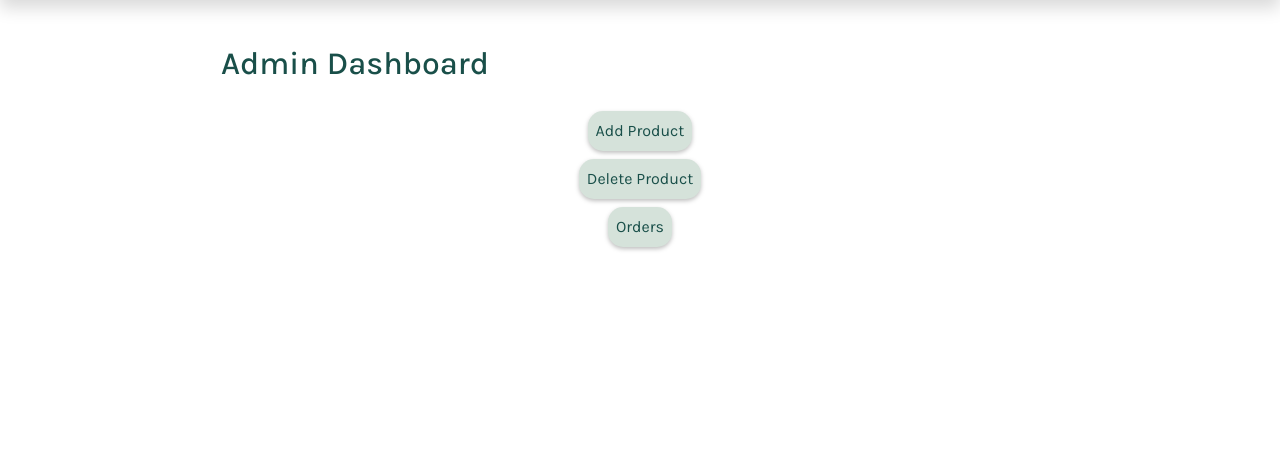
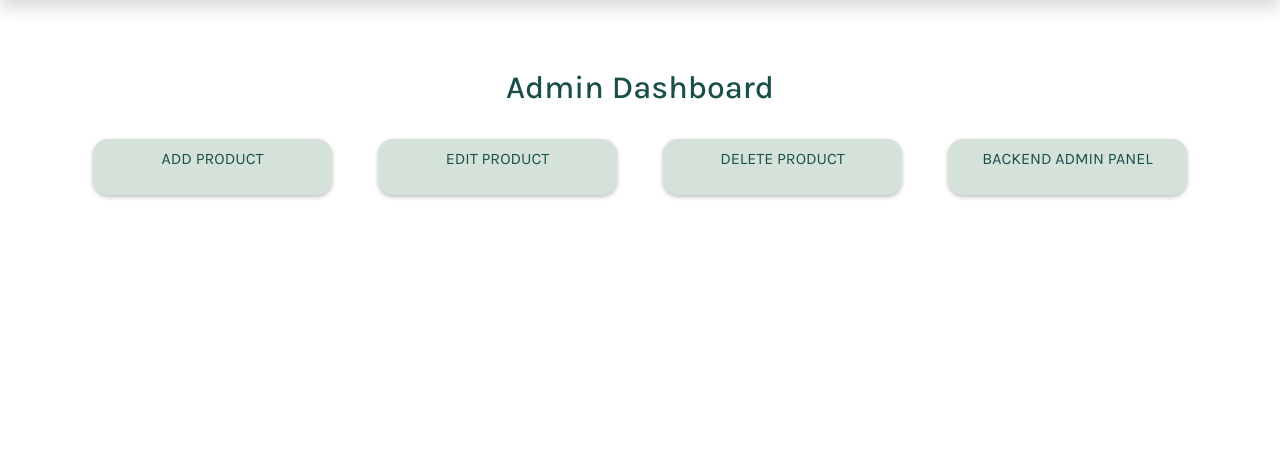
Before and after one commit to amylour/everneed, a Django app: page /products/admin_dashboard/ in a window 1280 px wide. Shown: the part 113-563 px from the top of the page. Run offline with Django 3.2, Linux system fonts and the light colour scheme; a user stored in the database is signed in; data comes from the database, SQL or seed files in the repository; some libraries are stand-ins or nearby versions.

Commit message:
update: admin panel & add padding to buttons

```diff
--- a/products/templates/products/admin_dashboard.html
+++ b/products/templates/products/admin_dashboard.html
@@ -10,26 +10,27 @@
 
 <div class="overlay"></div>
 <div class="container my-5">
-    <div class="row">
+    <div class="row justify-content-center">
         <div class="col-12 col-md-6">
             <hr>
-            <h2 class="section-title mb-4 text-center">Admin Dashboard</h2>
+            <h2 class="section-title my-4 text-center">Admin Dashboard</h2>
             <hr>
         </div>
     </div>
-    <div class="row text-center">
-        <div class="col">
-            <div>
-                <a class="wishlist-btn m-1 p-2" href="{% url 'add_product' %}">Add Product</a>
-            </div>
-            <div>
-            <div>
-                <a class="wishlist-btn m-1 p-2" href="">Delete Product</a></div>
-            <div>
-                <a class="wishlist-btn m-1 p-2" href="">Orders</a></div>
+    <div class="row justify-content-center">
+        <div class="col-12 col-md-3 mb-3">
+            <a class="wishlist-btn d-block m-2 p-2 text-center" href="{% url 'add_product' %}">ADD PRODUCT</a>
+        </div>
+        <div class="col-12 col-md-3 mb-3">
+            <a class="wishlist-btn d-block m-2 p-2 text-center" href="{% url 'products' %}">EDIT PRODUCT</a>
+        </div>
+        <div class="col-12 col-md-3 mb-3">
+            <a class="wishlist-btn d-block m-2 p-2 text-center" href="{% url 'products' %}">DELETE PRODUCT</a>
+        </div>
+        <div class="col-12 col-md-3 mb-3">
+            <a class="wishlist-btn d-block m-2 p-2 text-center" href="">BACKEND ADMIN PANEL</a>
         </div>
     </div>
-
 
 </div>
 
--- a/products/templates/products/edit_product.html
+++ b/products/templates/products/edit_product.html
@@ -31,8 +31,8 @@
                 {% endif %}
                 {% endfor %}
                 <div class="text-right">
-                    <a class="wishlist-btn m-1" href="{% url 'products' %}">Cancel</a>
-                    <button class="wishlist-btn m-1" type="submit">Edit Product</button>
+                    <a class="wishlist-btn m-1 p-2" href="{% url 'products' %}">Cancel</a>
+                    <button class="wishlist-btn m-1 p-2" type="submit">Edit Product</button>
                 </div>
             </form>
         </div>
```
